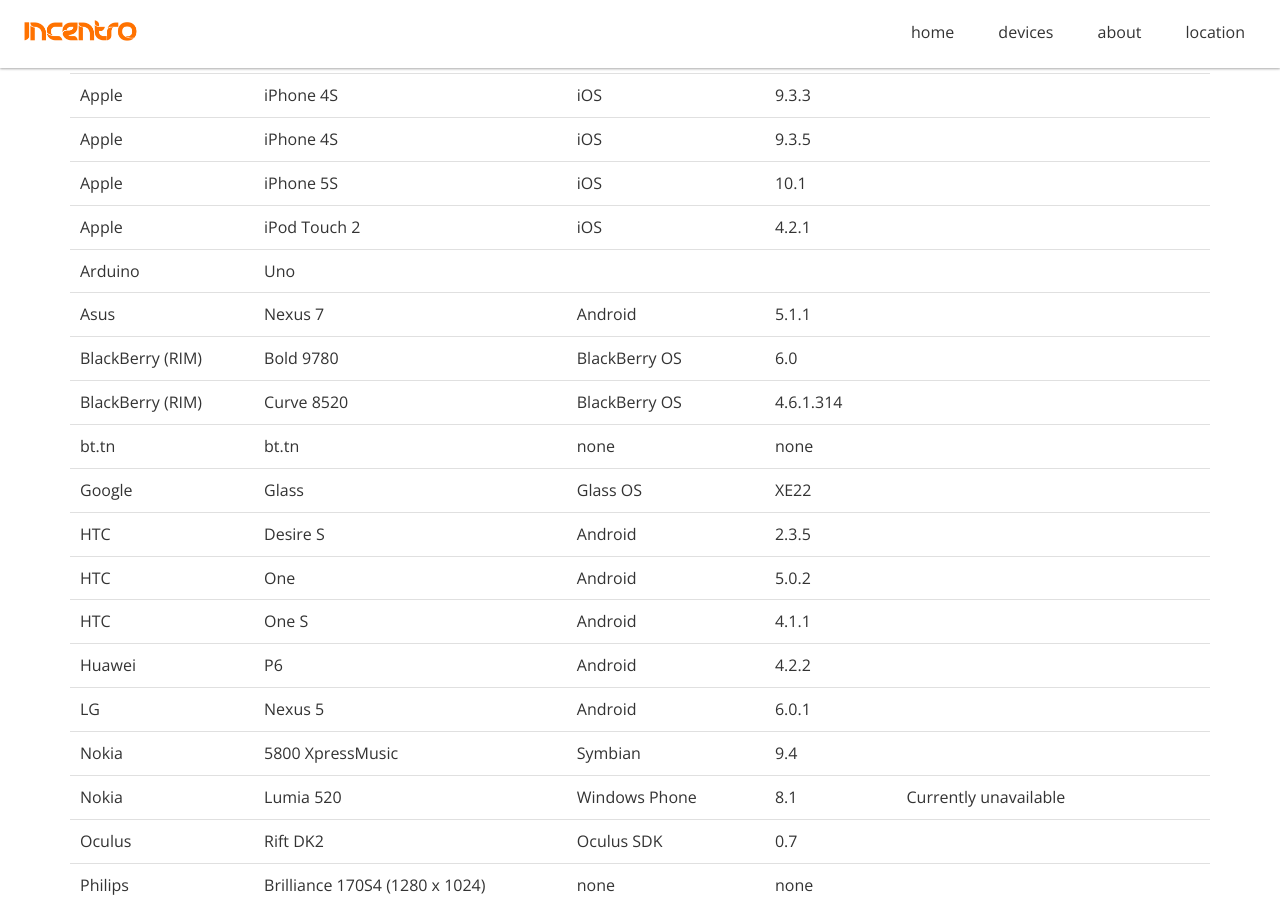
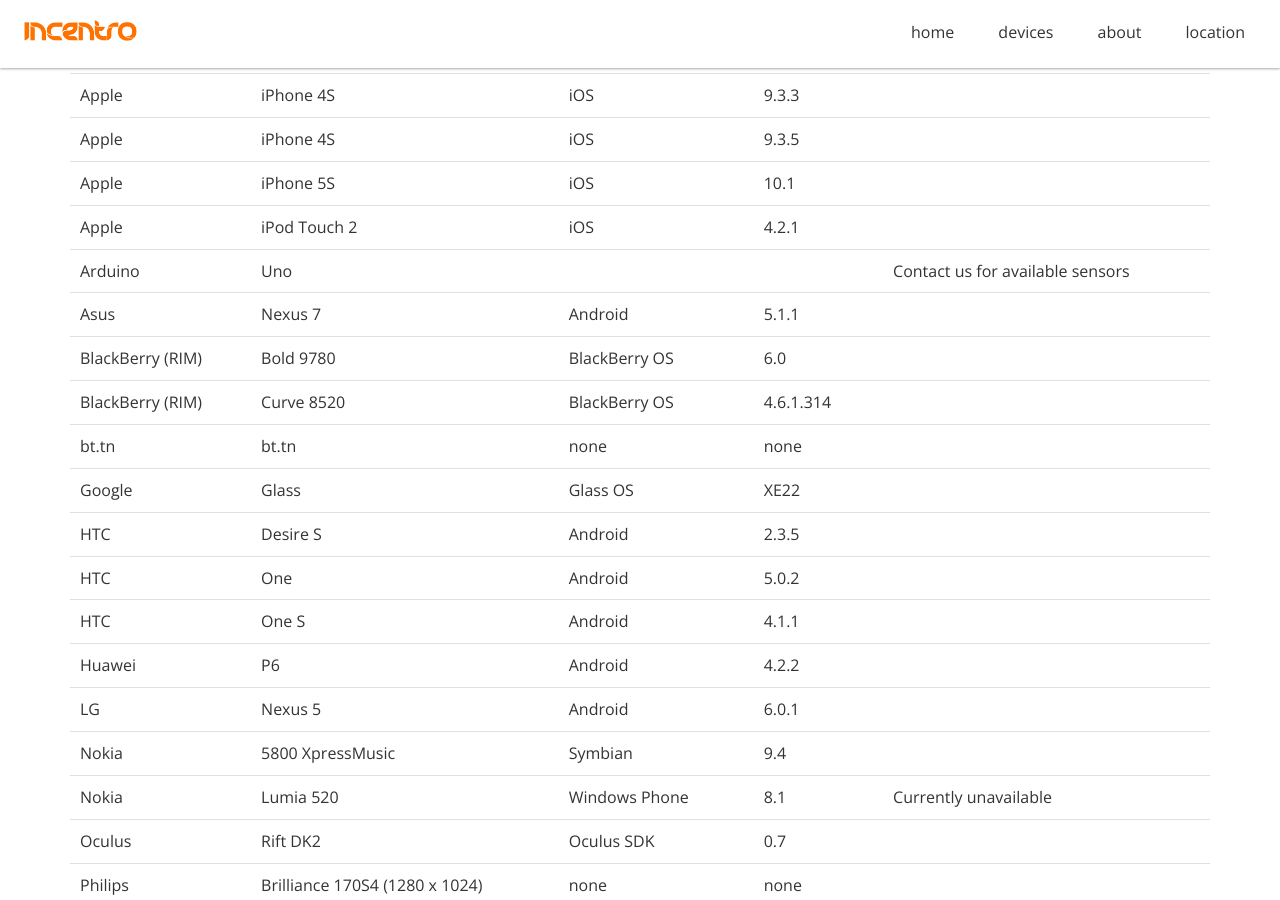
Before and after one commit to incentro/devicelab, a Jekyll site: the page built from index.html, in a window 1280 px wide and 900 px high, scrolled down 1052 px. Built offline with Jekyll 4.4.1, drawn with Linux system fonts in a browser that asks for light colours; nearby versions of some CDN libraries; Markdown is read by kramdown in place of the engine named in the settings.

Commit message:
Update devicelist.yml

```diff
--- a/_data/devicelist.yml
+++ b/_data/devicelist.yml
@@ -65,6 +65,7 @@
 - title: ArduinoUno
   vendor: Arduino
   device: Uno
+  remarks: Contact us for available sensors
 # Owner: Michiel Hennekam
 
 - title: GoogleNexus7.5.1.1
```
